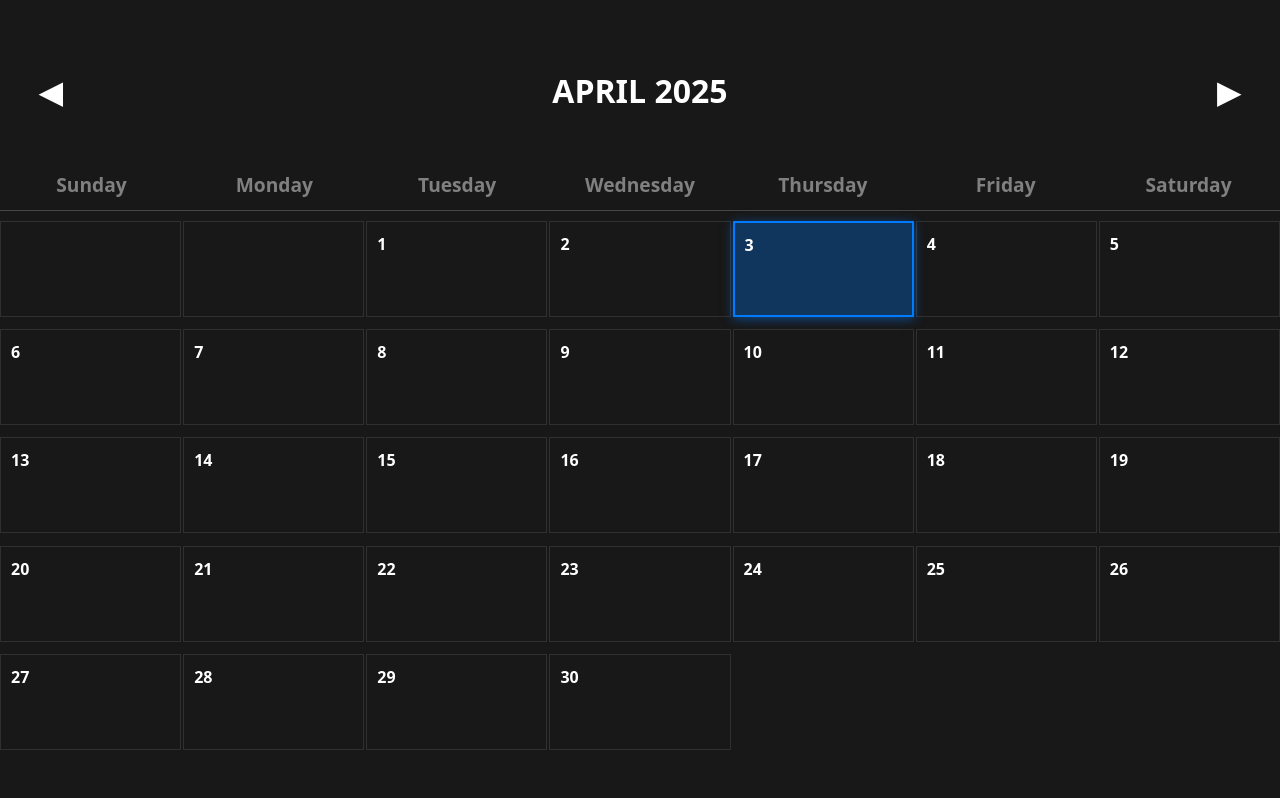
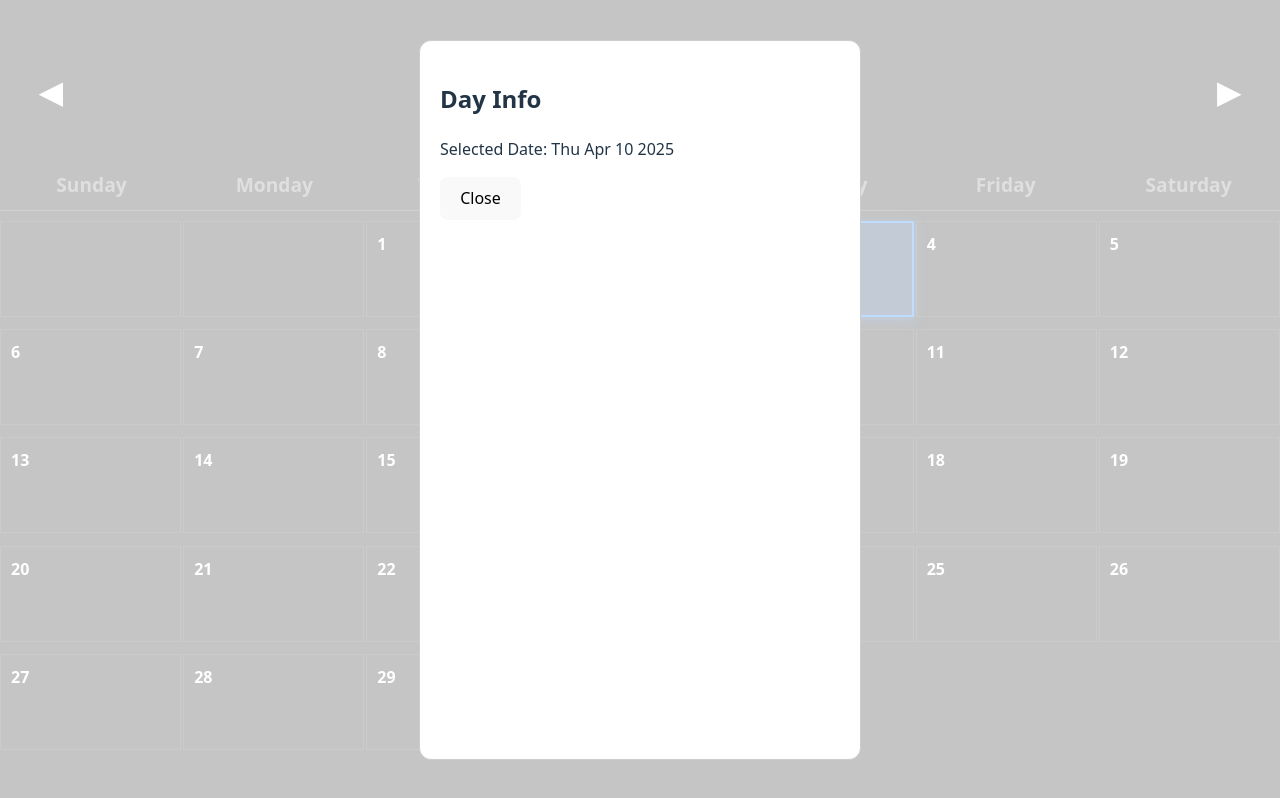
Before and after one commit to kulikp1/planner, a React (Vite) app: page / in a window 1280 px wide. Both pictures are taken after a click on the element "10". Built offline with nearby package versions, Linux system fonts and the light colour scheme.

Commit message:
add modal

```diff
--- /dev/null
+++ b/src/components/AddModal/AddModal.jsx
@@ -0,0 +1,28 @@
+import React from "react";
+import Modal from "react-modal";
+
+Modal.setAppElement("#root");
+
+const AddModal = ({ isOpen, onRequestClose, selectedDate }) => {
+  return (
+    <Modal
+      isOpen={isOpen}
+      onRequestClose={onRequestClose}
+      contentLabel="Day Details"
+      style={{
+        content: {
+          maxWidth: "400px",
+          margin: "auto",
+          padding: "20px",
+          borderRadius: "12px",
+        },
+      }}
+    >
+      <h2>Day Info</h2>
+      <p>Selected Date: {selectedDate?.toDateString()}</p>
+      <button onClick={onRequestClose}>Close</button>
+    </Modal>
+  );
+};
+
+export default AddModal;
--- a/src/components/Calendar/Calendar.jsx
+++ b/src/components/Calendar/Calendar.jsx
@@ -10,20 +10,31 @@ import {
   isToday,
   getDay,
 } from "date-fns";
+import AddModal from "../AddModal/AddModal";
 
 const Calendar = () => {
   const [currentDate, setCurrentDate] = useState(new Date());
+  const [modalIsOpen, setModalIsOpen] = useState(false);
+  const [selectedDate, setSelectedDate] = useState(null);
 
   const firstDay = startOfMonth(currentDate);
   const lastDay = endOfMonth(currentDate);
   const days = eachDayOfInterval({ start: firstDay, end: lastDay });
 
-  // Определяем сдвиг для первого дня месяца (начинаем с Воскресенья)
   const firstDayOffset = getDay(firstDay);
+
+  const openModal = (day) => {
+    setSelectedDate(day);
+    setModalIsOpen(true);
+  };
+
+  const closeModal = () => {
+    setModalIsOpen(false);
+    setSelectedDate(null);
+  };
 
   return (
     <div className={styles.container}>
-      {/* Основной календарь */}
       <div className={styles.calendarContainer}>
         <div className={styles.header}>
           <button onClick={() => setCurrentDate(subMonths(currentDate, 1))}>
@@ -35,7 +46,6 @@ const Calendar = () => {
           </button>
         </div>
 
-        {/* Дни недели */}
         <div className={styles.weekDays}>
           {[
             "Sunday",
@@ -52,26 +62,30 @@ const Calendar = () => {
           ))}
         </div>
 
-        {/* Сетка дней */}
         <div className={styles.calendar}>
-          {/* Пустые клетки перед первым днём месяца */}
           {Array(firstDayOffset)
             .fill(null)
             .map((_, index) => (
               <div key={`empty-${index}`} className={styles.emptyDay}></div>
             ))}
 
-          {/* Дни месяца */}
           {days.map((day) => (
             <div
               key={day}
               className={`${styles.day} ${isToday(day) ? styles.today : ""}`}
+              onClick={() => openModal(day)}
             >
               {format(day, "d")}
             </div>
           ))}
         </div>
       </div>
+
+      <AddModal
+        isOpen={modalIsOpen}
+        onRequestClose={closeModal}
+        selectedDate={selectedDate}
+      />
     </div>
   );
 };
```
Also changed, not shown: src/components/AddModal/AddModal.module.css (added).
